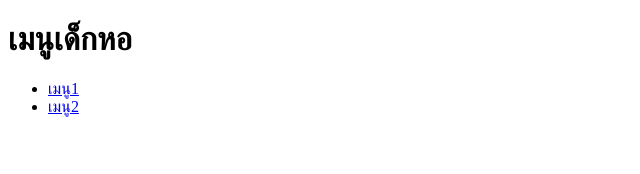
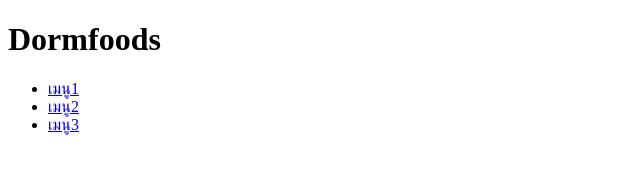
Before and after one commit to Chocokorn/dormfod, a plain HTML site: page index.html in a window 1280 px wide. Shown: the whole page, without its empty margins (0-640 px from the left). Drawn offline with Linux system fonts and the light colour scheme.

Commit message:
edit menu3

```diff
--- a/index.html
+++ b/index.html
@@ -6,7 +6,7 @@
     <title>Document</title>
 </head>
 <body>
-    <h1>เมนูเด็กหอ</h1>
+    <h1>Dormfoods</h1>
     <Ul>
         <li>
             <a href="Menu1.html">เมนู1</a>
@@ -14,6 +14,9 @@
         <li>
             <a href="menu2.html">เมนู2</a>
         </li>
+        <li>
+            <a href="menu3.html">เมนู3</a>
+        </li>
     </Ul>
 
 </body>
```
Also changed, not shown: menu3.html (added).
